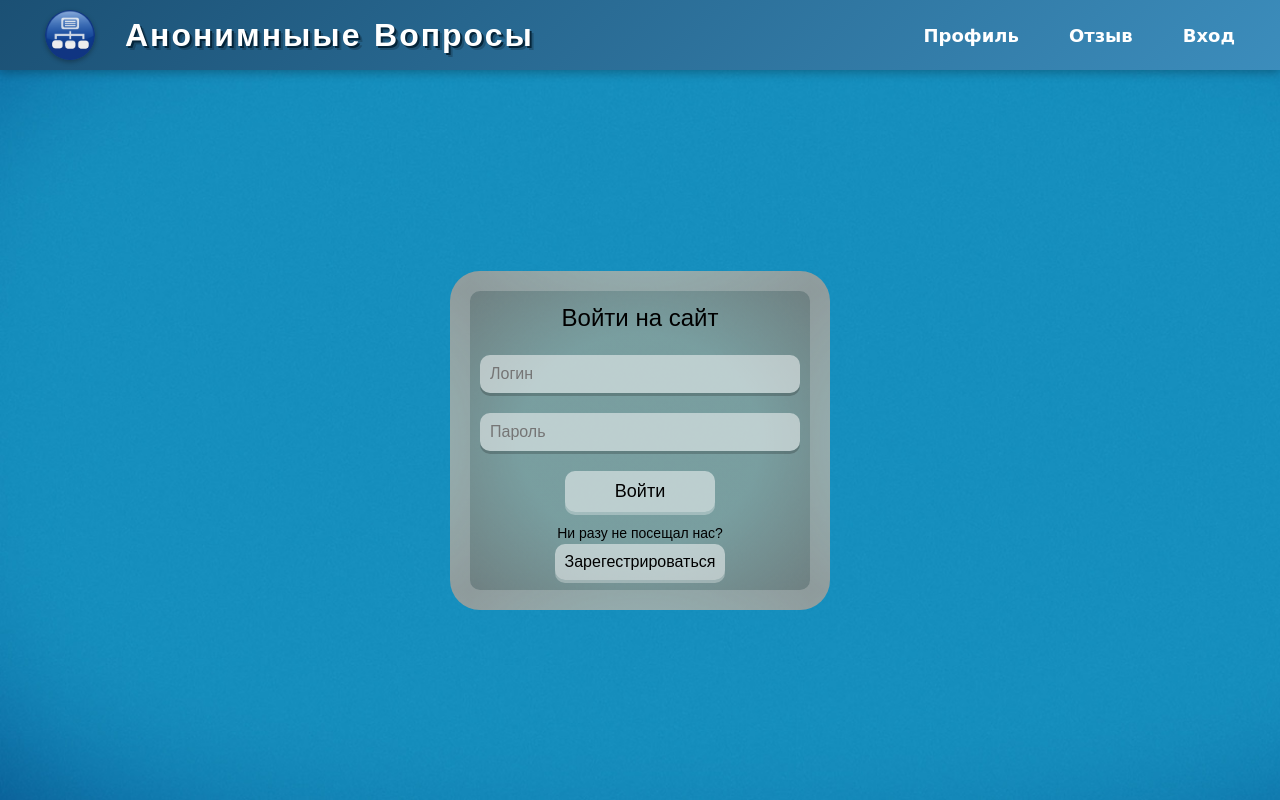
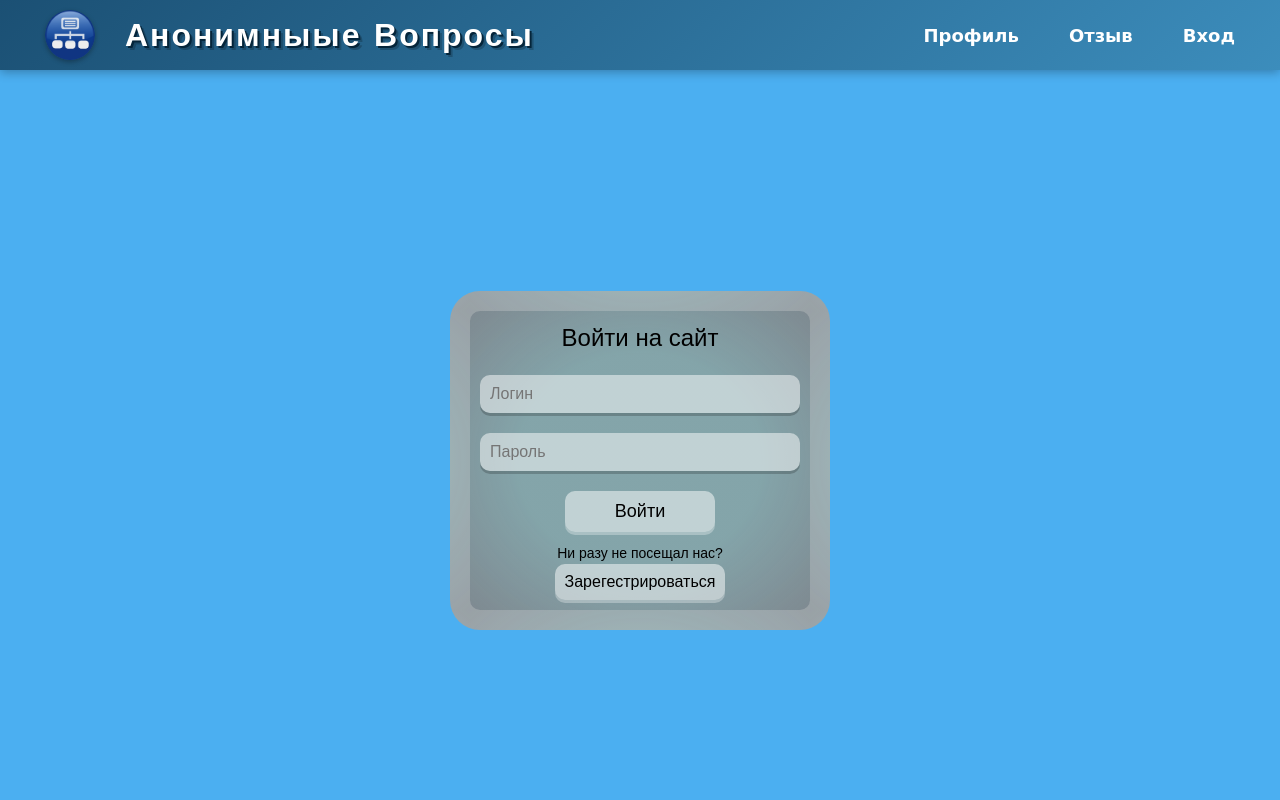
Before and after one commit to gigcomm/Anonymous_question_system, a React (Create React App) app in the folder frontend/: page /login in a window 1280 px wide. Shown: the top 800 px of the page. Built offline with nearby package versions, Linux system fonts and the light colour scheme.

Commit message:
update mini

```diff
--- a/frontend/src/components/Footer.css
+++ b/frontend/src/components/Footer.css
@@ -1,4 +1,3 @@
-/* Footer.css */
 html, body {
     margin: 0;
     padding: 0;
--- a/frontend/src/components/Navbar.css
+++ b/frontend/src/components/Navbar.css
@@ -1,4 +1,3 @@
-/* Общие стили */
 .Head {
   background: linear-gradient(135deg, #1b5074, #3c8dbc); /* Градиентный фон */
   box-shadow: 0 2px 10px rgba(0, 0, 0, 0.3); /* Тень под хедером */
@@ -7,7 +6,7 @@
   z-index: 1000;
 }
 
-/* Контейнер навигации */
+
 nav {
   height: 70px;
   display: flex;
@@ -17,7 +16,6 @@ nav {
   transition: all 0.3s ease-in-out;
 }
 
-/* Левый блок: иконка и заголовок */
 .nav-left {
   display: flex;
   align-items: center;
--- a/frontend/src/pages/Admin.tsx
+++ b/frontend/src/pages/Admin.tsx
@@ -1,4 +1,6 @@
-import React from 'react';
+
+import React, { useEffect, useState } from 'react';
+import axios from 'axios';
 import './Admin.css';
 
 type Test = {
@@ -10,20 +12,47 @@ type Test = {
 type UserProfileProps = {
   username: string;
   registrationDate: string;
-  createdTests: Test[];
 };
 
-const Admin: React.FC<UserProfileProps> = ({ username, registrationDate, createdTests }) => {
+const Admin: React.FC<UserProfileProps> = ({ username, registrationDate}) => {
+  const [createdTests, setCreatedTests] = useState<Test[]>([]);
+  const [loading, setLoading] = useState(true);
+  const [error, setError] = useState<string | null>(null);
+
+  useEffect(() => {
+    const fetchTests = async () => {
+      try {
+        const response = await axios.get('http://127.0.0.1:8000/api/test/');
+        const tests = response.data.map((item: any) => ({
+          id: item.id,
+          title: item.title,
+          createdAt: item.created_at,
+        }));
+        setCreatedTests(tests);
+        setLoading(false);
+      } catch (err) {
+        setError('Ошибка загрузки тестов');
+        setLoading(false);
+      }
+    };
+
+    fetchTests();
+  }, []);
+
   return (
     <div className="profile-container">
       <h1 className="profile-header">Профиль пользователя</h1>
+      <div>
       <div className="profile-info">
         <h2>Имя пользователя: {username}</h2>
         <p>Дата регистрации: {registrationDate}</p>
       </div>
-      <div>
         <h2>История созданных тестов</h2>
-        {createdTests.length > 0 ? (
+        {loading ? (
+          <p>Загрузка...</p>
+        ) : error ? (
+          <p>{error}</p>
+        ) : createdTests.length > 0 ? (
           <ul className="tests-list">
             {createdTests.map((test) => (
               <li key={test.id} className="test-item">
@@ -44,10 +73,6 @@ const App: React.FC = () => {
   const mockUserData = {
     username: 'Кущенко Влад',
     registrationDate: '2023-12-16',
-    createdTests: [
-      { id: 1, title: 'Тест по ТимПрог', createdAt: '2023-12-17' },
-      { id: 2, title: 'Тест по Аниме', createdAt: '2023-12-18' },
-    ],
   };
 
   return <Admin {...mockUserData} />;
--- a/frontend/src/pages/Create.css
+++ b/frontend/src/pages/Create.css
@@ -155,3 +155,24 @@ button:active {
 .add-var, .delet-q, .add-var-q, .save-test {
   animation: glow 2s infinite alternate; /* Эффект подсветки */
 }
+
+
+.delete-option {
+  margin-left: 10px;
+  background-color: #dc3545;
+  color: white;
+  padding: 5px 10px;
+  font-size: 14px;
+  border: none;
+  border-radius: 3px;
+  cursor: pointer;
+  transition: background-color 0.3s ease;
+}
+
+.delete-option:hover {
+  background-color: #b02a37;
+}
+
+.delete-option:active {
+  background-color: #841d29;
+}
--- a/frontend/src/pages/Create.tsx
+++ b/frontend/src/pages/Create.tsx
@@ -1,5 +1,6 @@
 import React, { useState } from 'react';
-import './Create.css'
+import './Create.css';
+
 
 type Question = {
   id: number;
@@ -46,6 +47,18 @@ const Create: React.FC = () => {
     );
   };
 
+  const deleteOption = (id: number, optionIndex: number) => {
+    setQuestions((prevQuestions) =>
+      prevQuestions.map((q) => {
+        if (q.id === id && q.options) {
+          const updatedOptions = q.options.filter((_, index) => index !== optionIndex);
+          return { ...q, options: updatedOptions };
+        }
+        return q;
+      })
+    );
+  };
+
   const deleteQuestion = (id: number) => {
     setQuestions((prevQuestions) => prevQuestions.filter((q) => q.id !== id));
   };
@@ -56,10 +69,8 @@ const Create: React.FC = () => {
   };
 
   return (
-    <div className='base'>
-
+    <div className="base">
       <div style={{ maxWidth: '1000px', margin: '0 auto', padding: '20px', fontFamily: 'Arial, sans-serif' }}>
-
         <h1 style={{ textAlign: 'center', fontSize: '40px' }}>Создание теста</h1>
 
         <div style={{ marginBottom: '20px' }}>
@@ -77,22 +88,6 @@ const Create: React.FC = () => {
             onChange={(e) => setDescription(e.target.value)}
             style={{ width: '100%', padding: '10px', fontSize: '16px', height: '80px' }}
           />
-          <label className="container">Анонимность теста
-            <input type="checkbox" />
-            <span className="checkmark"></span>
-          </label>
-          <label className="container">Рандомизация теста
-            <input type="checkbox" />
-            <span className="checkmark"></span>
-          </label>
-
-          <label className='Text'>Время на вопрос   </label>
-                <select id="phone" name="phone">
-                    <option value="no">нет</option>
-                    <option value="15">15 сек</option>
-                    <option value="30">30 сек</option>
-                    <option value="60">60 сек</option>
-                </select>
         </div>
         <div>
           {questions.map((q) => (
@@ -107,7 +102,7 @@ const Create: React.FC = () => {
               }}
             >
               <input
-                className='text-q'
+                className="text-q"
                 type="text"
                 placeholder="Введите текст вопроса"
                 value={q.questionText}
@@ -116,7 +111,7 @@ const Create: React.FC = () => {
               {q.type === 'multiple-choice' && q.options && (
                 <div>
                   {q.options.map((option, index) => (
-                    <div key={index} style={{ marginBottom: '5px' }}>
+                    <div key={index} style={{ display: 'flex', alignItems: 'center', marginBottom: '5px' }}>
                       <input
                         type="text"
                         placeholder={`Вариант ${index + 1}`}
@@ -124,10 +119,17 @@ const Create: React.FC = () => {
                         onChange={(e) => handleQuestionChange(q.id, 'optionText', e.target.value, index)}
                         style={{ width: '80%', padding: '8px', fontSize: '14px' }}
                       />
+                      <button
+                        type="button"
+                        className="delete-option"
+                        onClick={() => deleteOption(q.id, index)}
+                      >
+                        Удалить
+                      </button>
                     </div>
                   ))}
                   <button
-                    className='add-var'
+                    className="add-var"
                     type="button"
                     onClick={() => addOption(q.id)}
                   >
@@ -136,7 +138,7 @@ const Create: React.FC = () => {
                 </div>
               )}
               <button
-                className='delet-q'
+                className="delet-q"
                 type="button"
                 onClick={() => deleteQuestion(q.id)}
               >
@@ -147,17 +149,14 @@ const Create: React.FC = () => {
         </div>
         <div>
           <button
-            className='add-var-q'
+            className="add-var-q"
             type="button"
             onClick={() => addQuestion('multiple-choice')}
           >
             Добавить вопрос с вариантами
           </button>
         </div>
-        <button
-          className='save-test'
-          onClick={handleSave}
-        >
+        <button className="save-test" onClick={handleSave}>
           Сохранить тест
         </button>
       </div>
@@ -165,5 +164,4 @@ const Create: React.FC = () => {
   );
 };
 
-
-export default Create
+export default Create;
--- a/frontend/src/pages/Login.css
+++ b/frontend/src/pages/Login.css
@@ -1,14 +1,16 @@
 
 .LoginBase{
-    height: calc(100vh - 60px);
-    background-size: cover;
-    background-position: center;
-    background-repeat: no-repeat;
+    position: relative;
     display: flex;
-    justify-content: center;
+    flex-direction: column;
     align-items: center;
-    display: flex;
-    display: flex;
+    text-align: center;
+    min-height: calc(100vh - 60px);
+    background: #4baff1;
+    color: #333;
+    font-family: 'Arial', sans-serif;
+    overflow: hidden;
+    padding: 20px;
 
 }
 
--- a/frontend/src/pages/Main.css
+++ b/frontend/src/pages/Main.css
@@ -1,25 +1,25 @@
-/* Общие стили */
+
 .main-container {
   position: relative;
   display: flex;
   flex-direction: column;
   align-items: center;
   text-align: center;
-  min-height: calc(100vh - 60px); /* Учитываем высоту хедера */
-  background: #d9f0ff; /* Светло-синий фон */
+  min-height: calc(100vh - 60px);
+  background: #d9f0ff;
   color: #333;
   font-family: 'Arial', sans-serif;
   overflow: hidden;
   padding: 20px;
 }
 
-/* Основной контент */
+
 .main-content {
   position: relative;
-  z-index: 1; /* Поверх анимации */
+  z-index: 1;
 }
 
-/* Заголовок */
+
 .main-header h1 {
   font-size: 48px;
   color: #1b5074;
@@ -32,7 +32,7 @@
   margin-bottom: 30px;
 }
 
-/* Кнопки */
+
 .main-buttons {
   display: flex;
   justify-content: center;
--- a/frontend/src/pages/Main.tsx
+++ b/frontend/src/pages/Main.tsx
@@ -29,7 +29,7 @@ const Main: React.FC = () => {
                     </a>
                     <a className="btn btn-view">
                         <Link to="">
-                            🔍 Просмотреть тесты
+                            🔍 Подключиться к тесту
                         </Link>
                     </a>
                 </div>
@@ -41,7 +41,7 @@ const Main: React.FC = () => {
                     </div>
                     <div className="feature-card">
                         <h3>🛡 Анонимность</h3>
-                        <p>Проходи тесты и отправляй результаты без регистрации.</p>
+                        <p>Проходи тесты и отправляй результаты.</p>
                     </div>
                     <div className="feature-card">
                         <h3>📊 Статистика</h3>
--- a/frontend/src/pages/Registr.css
+++ b/frontend/src/pages/Registr.css
@@ -1,15 +1,17 @@
 
 .LoginBase{
-    height: calc(100vh - 60px);
-    background-size: cover;
-    background-position: center;
-    background-repeat: no-repeat;
+    position: relative;
     display: flex;
+    flex-direction: column;
+    align-items: center;
+    text-align: center;
+    min-height: calc(100vh - 60px);
+    background: #4baff1;
+    color: #333;
+    font-family: 'Arial', sans-serif;
+    overflow: hidden;
+    padding: 20px;
     justify-content: center;
-    align-items: center;
-    display: flex;
-    display: flex;
-
 }
 
 .LoginWindow{
```
